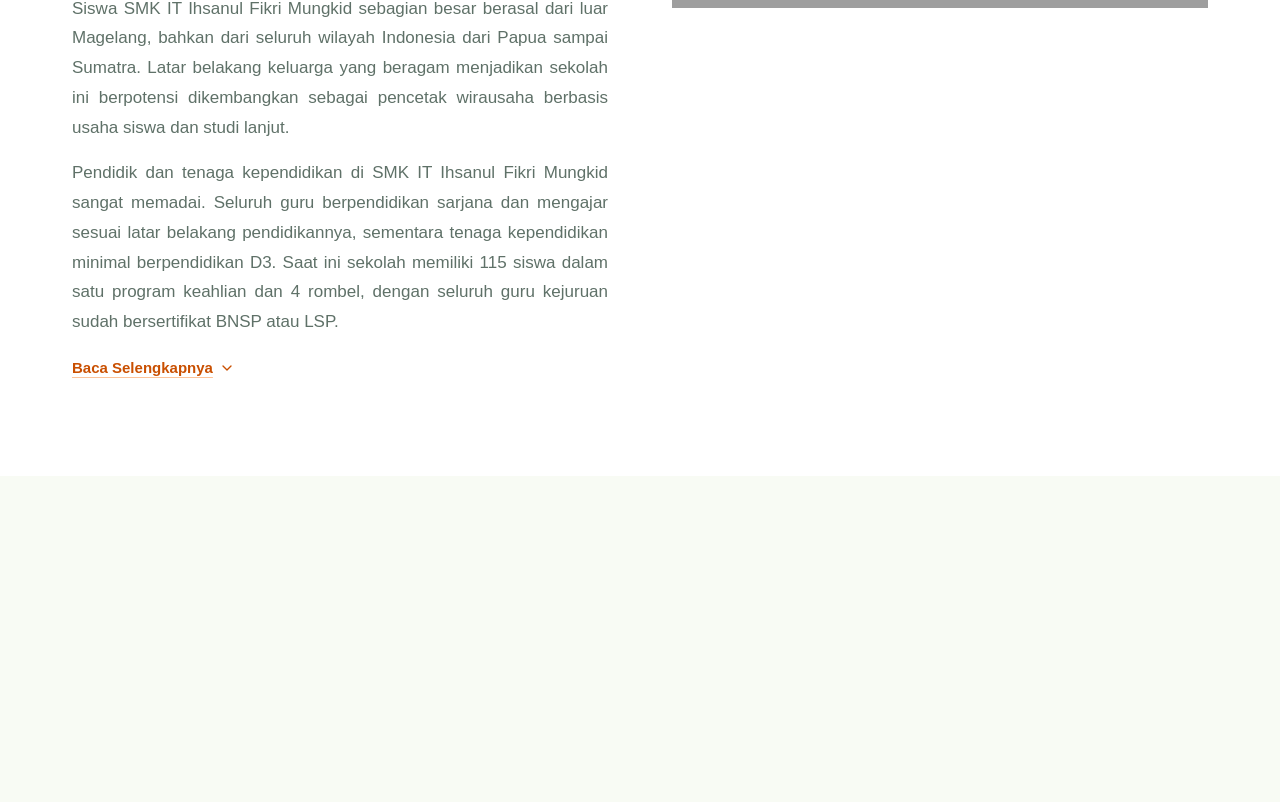
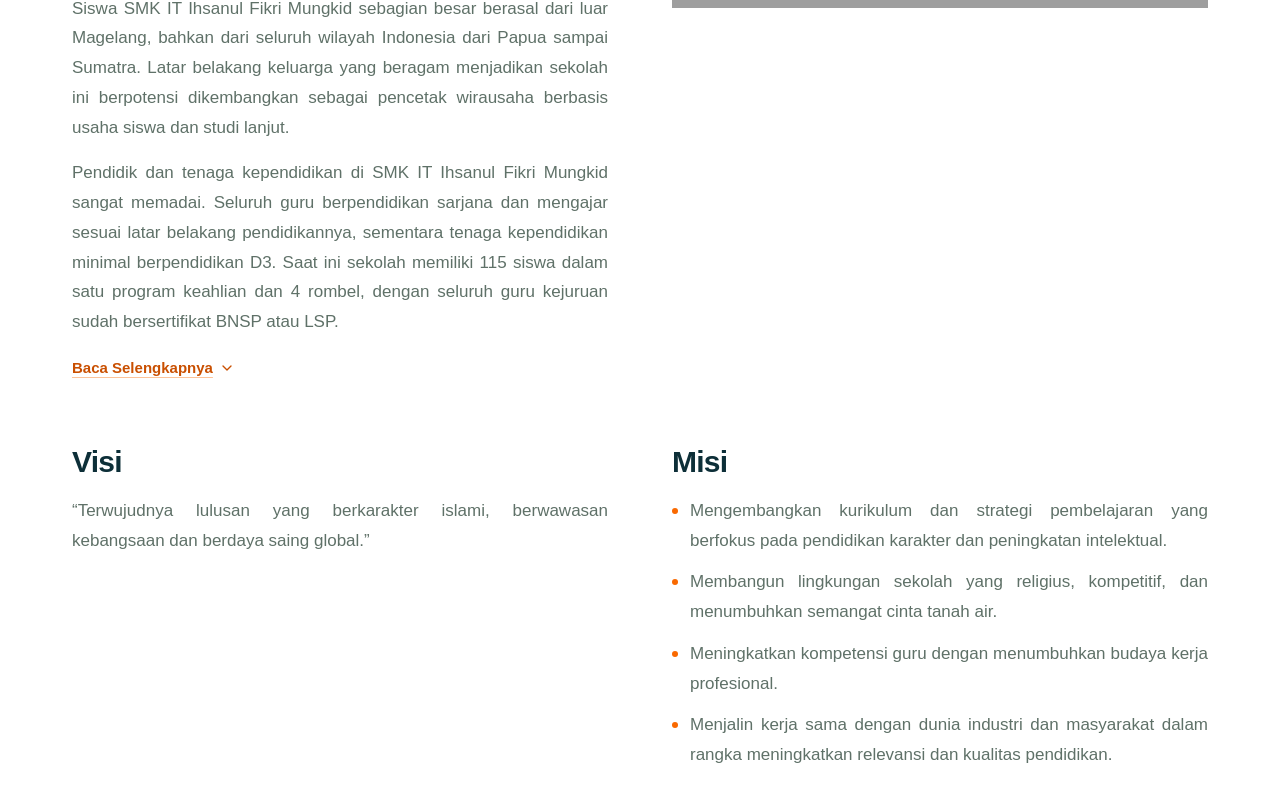
Before and after one commit to padme-sudo/smkitif-landingpage, a React (Vite) app: page / in a window 1280 px wide. Shown: the part 1020-1822 px from the top of the page. Before the commit the page ends 1496 px from the top, so only its background shows below. Built offline with nearby package versions, Linux system fonts and the light colour scheme; grey boxes are pictures that could not be loaded; a web font is replaced by a local one.

Commit message:
feat(profil): add vision and mission beside each other below profile

```diff
--- a/src/components/ProfilSekolah.tsx
+++ b/src/components/ProfilSekolah.tsx
@@ -14,6 +14,13 @@ const paragrafPembuka = [
 const paragrafLanjutan = [
   'Kurikulum Merdeka diterapkan dalam bentuk Mandiri Berubah dengan menggunakan perangkat ajar yang telah disediakan. Kurikulum operasional sekolah dikembangkan sesuai konteks dan kebutuhan peserta didik serta satuan pendidikan, dengan prinsip berpusat pada peserta didik, kontekstual, esensial, akuntabel, dan melibatkan berbagai pemangku kepentingan termasuk orang tua, komite sekolah, serta dunia usaha dan dunia industri.',
   'Sekolah yang berdiri pada 2011 ini diselenggarakan oleh Yayasan Tarbiyatul Mukmin Pabelan dan berstatus swasta. Program keahlian yang tersedia adalah Teknik Jaringan Komputer dan Telekomunikasi (TJKT), Pengembangan Perangkat Lunak & Gim (PPLG), Desain Komunikasi Visual (DKV). Dengan Bapak Mustain, S.Pd., Gr. sebagai kepala sekolah.',
+]
+
+const misi = [
+  'Mengembangkan kurikulum dan strategi pembelajaran yang berfokus pada pendidikan karakter dan peningkatan intelektual.',
+  'Membangun lingkungan sekolah yang religius, kompetitif, dan menumbuhkan semangat cinta tanah air.',
+  'Meningkatkan kompetensi guru dengan menumbuhkan budaya kerja profesional.',
+  'Menjalin kerja sama dengan dunia industri dan masyarakat dalam rangka meningkatkan relevansi dan kualitas pendidikan.',
 ]
 
 export default function ProfilSekolah() {
@@ -127,6 +134,53 @@ export default function ProfilSekolah() {
             />
           </figure>
         </div>
+
+        <section
+          aria-label="Visi dan Misi"
+          className="mt-12 md:mt-16"
+        >
+          <div className="grid gap-10 md:grid-cols-2 md:gap-12 lg:gap-16">
+            <div>
+              <h3
+                data-reveal
+                className="text-[26px] leading-[1.2] font-bold tracking-tight text-ink sm:text-[30px]"
+              >
+                Visi
+              </h3>
+              <p
+                data-reveal
+                className="mt-4 text-[15.5px] leading-[1.8] text-olive md:text-justify lg:text-[17px]"
+              >
+                “Terwujudnya lulusan yang berkarakter islami, berwawasan kebangsaan dan berdaya
+                saing global.”
+              </p>
+            </div>
+
+            <div>
+              <h3
+                data-reveal
+                className="text-[26px] leading-[1.2] font-bold tracking-tight text-ink sm:text-[30px]"
+              >
+                Misi
+              </h3>
+              <ul className="mt-4 space-y-3">
+                {misi.map((butir) => (
+                  <li
+                    key={butir}
+                    data-reveal
+                    className="flex gap-3 text-[15.5px] leading-[1.75] text-olive md:text-justify lg:text-[17px]"
+                  >
+                    <span
+                      aria-hidden="true"
+                      className="mt-[0.7em] h-1.5 w-1.5 shrink-0 rounded-full bg-gold"
+                    />
+                    <span>{butir}</span>
+                  </li>
+                ))}
+              </ul>
+            </div>
+          </div>
+        </section>
       </div>
     </section>
   )
```
